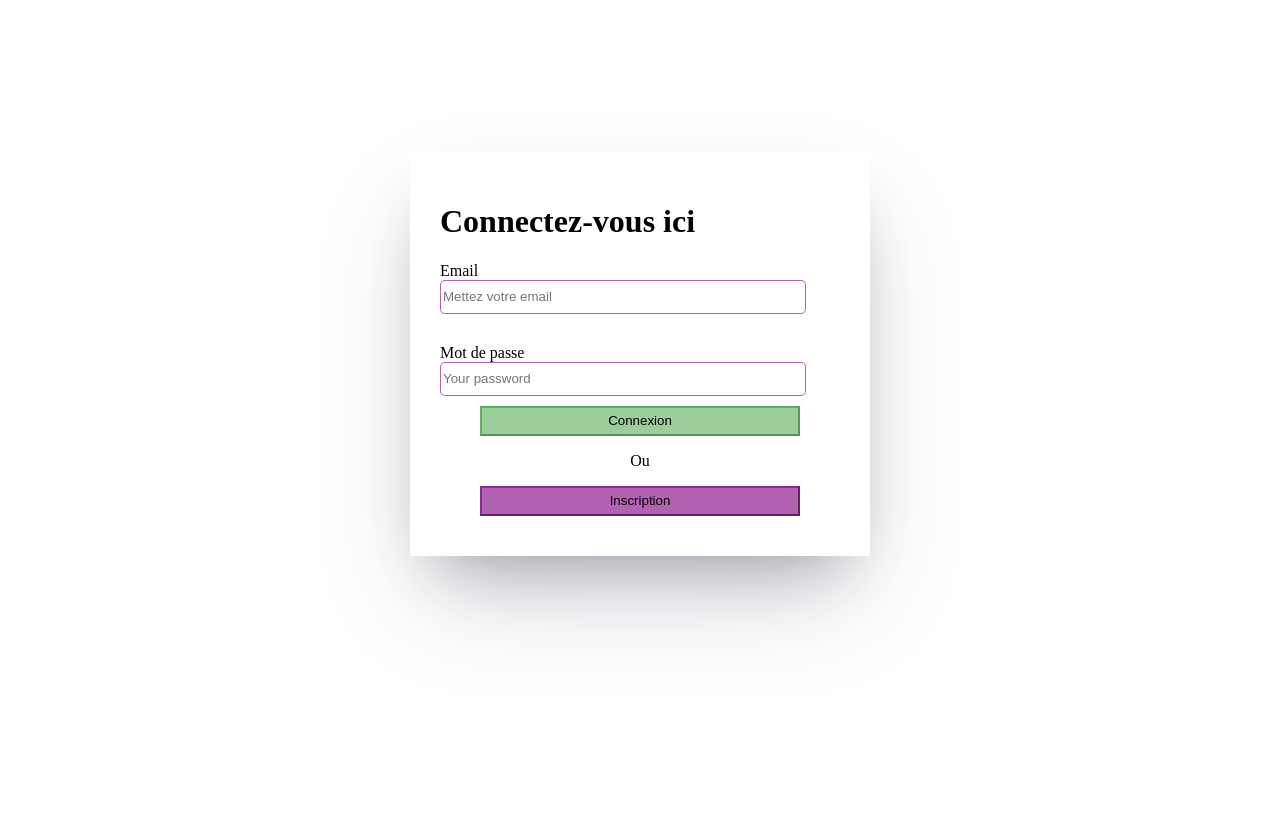
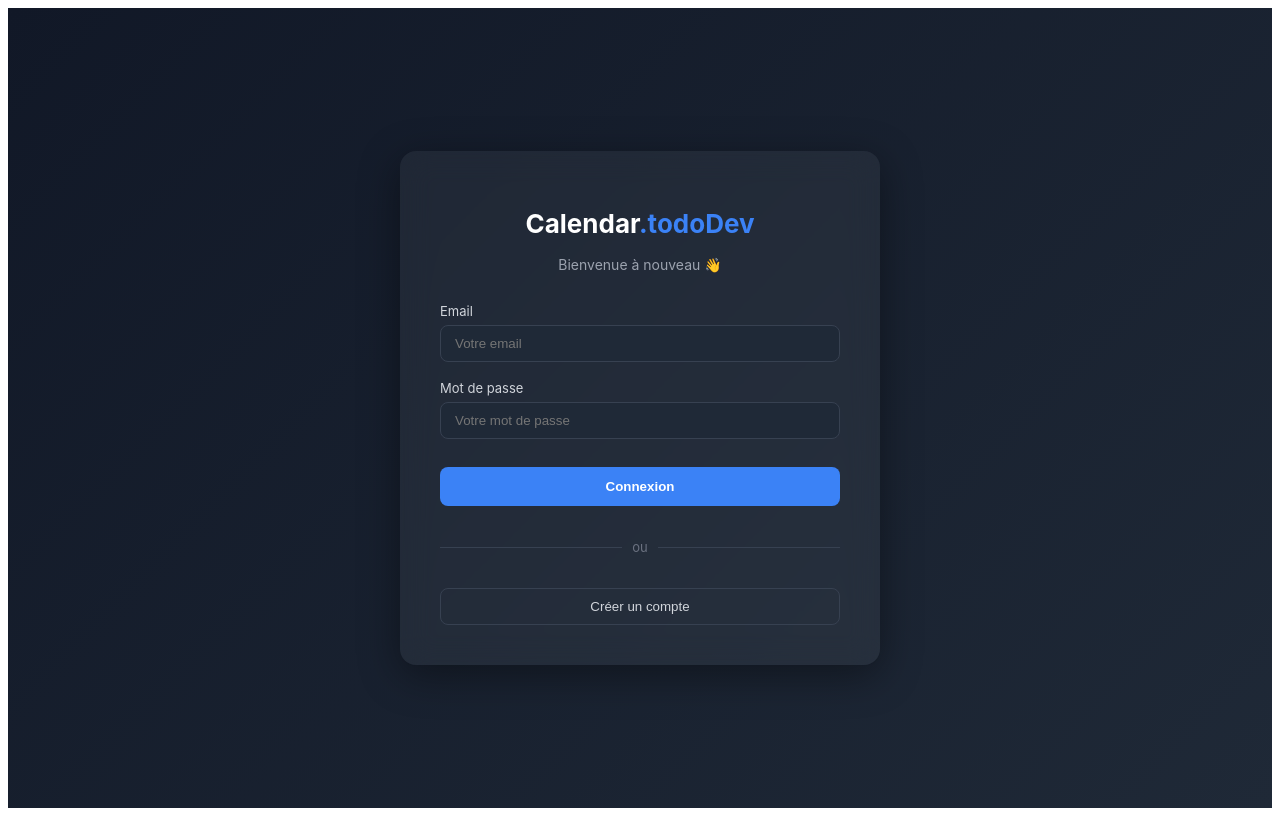
Before and after one commit to Eg0ss/Calendar_vue, a Vue app: page / in a window 1280 px wide. Built offline with nearby package versions, Linux system fonts and the light colour scheme.

Commit message:
Incriptinconnexionstylé

```diff
--- a/src/views/Connexion.vue
+++ b/src/views/Connexion.vue
@@ -43,85 +43,195 @@ const goInscription = () => {
 }
 </script>
 <template>
-  <div id="Connect">
-    <div id="formulaire">
-      <h1>Connectez-vous ici</h1>
-      <form action="" @submit.prevent>
-        <div class="label">
-          <label for="email">Email</label>
-          <input type="email" placeholder="Mettez votre email" v-model="email" />
+  <div class="auth-container">
+    <div class="auth-card">
+
+      <!-- Branding -->
+      <div class="brand">
+        <h1>Calendar<span>.todoDev</span></h1>
+        <p>Bienvenue à nouveau 👋</p>
+      </div>
+
+      <!-- Formulaire -->
+      <form @submit.prevent="connexion" class="form">
+
+        <div class="input-group">
+          <label>Email</label>
+          <input
+            type="email"
+            placeholder="Votre email"
+            v-model="email"
+            required
+          />
         </div>
-        <div class="label">
-          <label for="">Mot de passe</label>
-          <input type="password" placeholder="Your password" v-model="password" />
+
+        <div class="input-group">
+          <label>Mot de passe</label>
+          <input
+            type="password"
+            placeholder="Votre mot de passe"
+            v-model="password"
+            required
+          />
         </div>
+
+        <button class="submit-btn">Connexion</button>
+
+        <p v-if="incorrect" class="error">
+          Email ou mot de passe incorrect.
+        </p>
+
       </form>
-    </div>
-    <div id="submitter">
-      <button @click="connexion" id="redirect">Connexion</button>
-      <p>Ou</p>
-      <button @click="goInscription" id="inscription">Inscription</button>
-    </div>
-    <div id="alert">
-      <p v-if="incorrect">
-        Email ou mot de passe incorrect!!! Incrivez vous si vous n'avez pas de compte
-      </p>
+
+      <!-- Divider -->
+      <div class="divider">
+        <span></span>
+        <p>ou</p>
+        <span></span>
+      </div>
+
+      <!-- Redirect -->
+      <button class="secondary-btn" @click="goInscription">
+        Créer un compte
+      </button>
+
     </div>
   </div>
 </template>
 <style scoped>
 
-#Connect {
+.auth-container {
+  height: 100vh;
+  display: flex;
+  justify-content: center;
+  align-items: center;
+  background: linear-gradient(135deg, #111827, #1f2937);
+  font-family: 'Inter', sans-serif;
+}
+
+.auth-card {
   width: 400px;
-  margin: auto;
-  padding: 30px;
-  margin-top: 12%;
-  box-shadow:
-    rgba(50, 50, 93, 0.25) 0px 50px 100px -20px,
-    rgba(0, 0, 0, 0.3) 0px 30px 60px -30px;
+  background: rgba(255, 255, 255, 0.05);
+  padding: 40px;
+  border-radius: 16px;
+  backdrop-filter: blur(15px);
+  box-shadow: 0 10px 40px rgba(0,0,0,0.4);
+  animation: fadeIn 0.6s ease;
 }
-.label {
+
+.brand {
+  text-align: center;
+  margin-bottom: 30px;
+}
+
+.brand h1 {
+  font-size: 26px;
+  font-weight: 700;
+  color: white;
+}
+
+.brand h1 span {
+  color: #3b82f6;
+}
+
+.brand p {
+  font-size: 14px;
+  color: #9ca3af;
+  margin-top: 6px;
+}
+
+.form {
+  display: flex;
+  flex-direction: column;
+  gap: 18px;
+}
+
+.input-group {
   display: flex;
   flex-direction: column;
 }
-#formulaire {
-  margin: auto;
+
+.input-group label {
+  font-size: 13px;
+  margin-bottom: 6px;
+  color: #d1d5db;
 }
-form {
+
+.input-group input {
+  padding: 10px 14px;
+  border-radius: 8px;
+  border: 1px solid #374151;
+  background: #1f2937;
+  color: white;
+  transition: 0.3s;
+}
+
+.input-group input:focus {
+  outline: none;
+  border-color: #3b82f6;
+  box-shadow: 0 0 0 2px rgba(59,130,246,0.3);
+}
+
+.submit-btn {
+  margin-top: 10px;
+  padding: 12px;
+  border-radius: 8px;
+  border: none;
+  background: #3b82f6;
+  color: white;
+  font-weight: 600;
+  cursor: pointer;
+  transition: 0.3s;
+}
+
+.submit-btn:hover {
+  background: #2563eb;
+  transform: translateY(-2px);
+}
+
+.secondary-btn {
+  width: 100%;
+  padding: 10px;
+  border-radius: 8px;
+  border: 1px solid #374151;
+  background: transparent;
+  color: #d1d5db;
+  cursor: pointer;
+  transition: 0.3s;
+}
+
+.secondary-btn:hover {
+  background: rgba(255,255,255,0.05);
+}
+
+.divider {
   display: flex;
-  flex-direction: column;
-  gap: 30px;
+  align-items: center;
+  margin: 20px 0;
+  gap: 10px;
 }
-input {
-  width: 90%;
-  height: 30px;
-  border: 1px solid;
-  border-radius: 5px;
-  border-color: rgba(128, 0, 128, 0.616);
+
+.divider span {
+  flex: 1;
+  height: 1px;
+  background: #374151;
 }
-#submitter {
-  margin-block: 10px;
-  width: 100%;
-  display: flex;
-  flex-direction: column;
-  align-items: center;
-  justify-content: space-between;
+
+.divider p {
+  color: #6b7280;
+  font-size: 13px;
 }
-#submitter button {
-  width: 80%;
-  height: 30px;
+
+.error {
+  margin-top: 8px;
+  font-size: 13px;
+  color: #f87171;
+  text-align: center;
 }
-#inscription {
-  background-color: rgba(128, 0, 128, 0.616);
-  border-color: rgba(128, 0, 128, 0.616);
-}
-#redirect {
-  background-color: rgba(0, 128, 0, 0.39);
-  border-color: rgba(0, 128, 0, 0.39);
-}
-#alert {
-  width: 80%;
-  color: red;
+
+@keyframes fadeIn {
+  from { opacity: 0; transform: translateY(20px); }
+  to { opacity: 1; transform: translateY(0); }
 }
 
 </style>
--- a/src/views/Inscription.vue
+++ b/src/views/Inscription.vue
@@ -60,76 +60,145 @@ async function connected() {
 </script>
 
 <template>
-  <div id="Connect">
-    <div id="formulaire">
-      <form action="" @submit.prevent="connected">
-        <div class="label">
-          <label for="Nom">Nom</label>
-          <input type="text" placeholder="Entrer votre nom (facultatif)" v-model="nom" required />
+  <div class="auth-container">
+    <div class="auth-card">
+
+      <!-- Logo / Titre -->
+      <div class="brand">
+        <h1>Calendar<span>.todoDev</span></h1>
+        <p>Organisez vos journées intelligemment</p>
+      </div>
+
+      <!-- Formulaire -->
+      <form @submit.prevent="connected" class="form">
+
+        <div class="input-group">
+          <label>Nom</label>
+          <input type="text" placeholder="Nom (facultatif)" v-model="nom" />
         </div>
-        <div class="label">
-          <label for="Prénoms">Prénoms (s)</label>
-          <input type="text" placeholder="Entrer votre prénom" v-model="prenom" required />
+
+        <div class="input-group">
+          <label>Prénoms</label>
+          <input type="text" placeholder="Votre prénom" v-model="prenom" required />
         </div>
-        <div class="label">
-          <label for="email">Email</label>
-          <input type="email" placeholder="Mettez votre email" v-model="email" required />
+
+        <div class="input-group">
+          <label>Email</label>
+          <input type="email" placeholder="Votre email" v-model="email" required />
         </div>
-        <div class="label">
-          <label for="">Entrer Mot de passe</label>
-          <input type="password" placeholder="Your password" v-model="password" required />
+
+        <div class="input-group">
+          <label>Mot de passe</label>
+          <input type="password" placeholder="Votre mot de passe" v-model="password" required />
         </div>
-        <div class="label">
-          <label for="">Confirmer votre mot passe</label>
-          <input type="password" placeholder="Your password" v-model="confirmPassword" required />
+
+        <div class="input-group">
+          <label>Confirmer le mot de passe</label>
+          <input type="password" placeholder="Confirmer le mot de passe" v-model="confirmPassword" required />
         </div>
-        <button id="inscription">Connectez-vous</button>
+
+        <button class="submit-btn">Créer un compte</button>
+
       </form>
+
     </div>
-    <!-- <div id="submitter">
-      <button @click="$router.back()">Retour</button>
-    </div> -->
   </div>
 </template>
+
 <style scoped>
-#Connect {
-  width: 400px;
-  margin: auto;
-  margin-top: 10%;
-  box-shadow: rgba(0, 0, 0, 0.15) 0px 5px 15px 0px;
-  padding: 25px;
+
+.auth-container {
+  height: 100vh;
+  display: flex;
+  justify-content: center;
+  align-items: center;
+  background: linear-gradient(135deg, #111827, #1f2937);
+  font-family: 'Inter', sans-serif;
 }
 
-#formulaire {
-  margin-left: 20px;
+.auth-card {
+  width: 420px;
+  background: rgba(255, 255, 255, 0.05);
+  padding: 40px;
+  border-radius: 16px;
+  backdrop-filter: blur(15px);
+  box-shadow: 0 10px 40px rgba(0,0,0,0.4);
+  animation: fadeIn 0.6s ease;
 }
-.label {
+
+.brand {
+  text-align: center;
+  margin-bottom: 30px;
+}
+
+.brand h1 {
+  font-size: 28px;
+  font-weight: 700;
+  color: white;
+}
+
+.brand h1 span {
+  color: #3b82f6;
+}
+
+.brand p {
+  font-size: 14px;
+  color: #9ca3af;
+  margin-top: 6px;
+}
+
+.form {
+  display: flex;
+  flex-direction: column;
+  gap: 18px;
+}
+
+.input-group {
   display: flex;
   flex-direction: column;
 }
-form {
-  display: flex;
-  flex-direction: column;
-  gap: 30px;
+
+.input-group label {
+  font-size: 13px;
+  margin-bottom: 6px;
+  color: #d1d5db;
 }
-input {
-  width: 80%;
-  height: 30px;
+
+.input-group input {
+  padding: 10px 14px;
+  border-radius: 8px;
+  border: 1px solid #374151;
+  background: #1f2937;
+  color: white;
+  transition: 0.3s;
 }
-button {
-  width: 80%;
-  height: 30px;
+
+.input-group input:focus {
+  outline: none;
+  border-color: #3b82f6;
+  box-shadow: 0 0 0 2px rgba(59,130,246,0.3);
 }
-#submitter {
-  margin-block: 10px;
-  width: 80%;
-  display: flex;
-  justify-content: space-between;
+
+.submit-btn {
+  margin-top: 10px;
+  padding: 12px;
+  border-radius: 8px;
+  border: none;
+  background: #3b82f6;
+  color: white;
+  font-weight: 600;
+  cursor: pointer;
+  transition: 0.3s;
 }
-#inscription {
-  color: white;
-  height: 30px;
-  background-color: rgba(128, 0, 128, 0.616);
-  border-color: rgba(128, 0, 128, 0.616);
+
+.submit-btn:hover {
+  background: #2563eb;
+  transform: translateY(-2px);
 }
+
+@keyframes fadeIn {
+  from { opacity: 0; transform: translateY(20px); }
+  to { opacity: 1; transform: translateY(0); }
+}
+
 </style>
```
